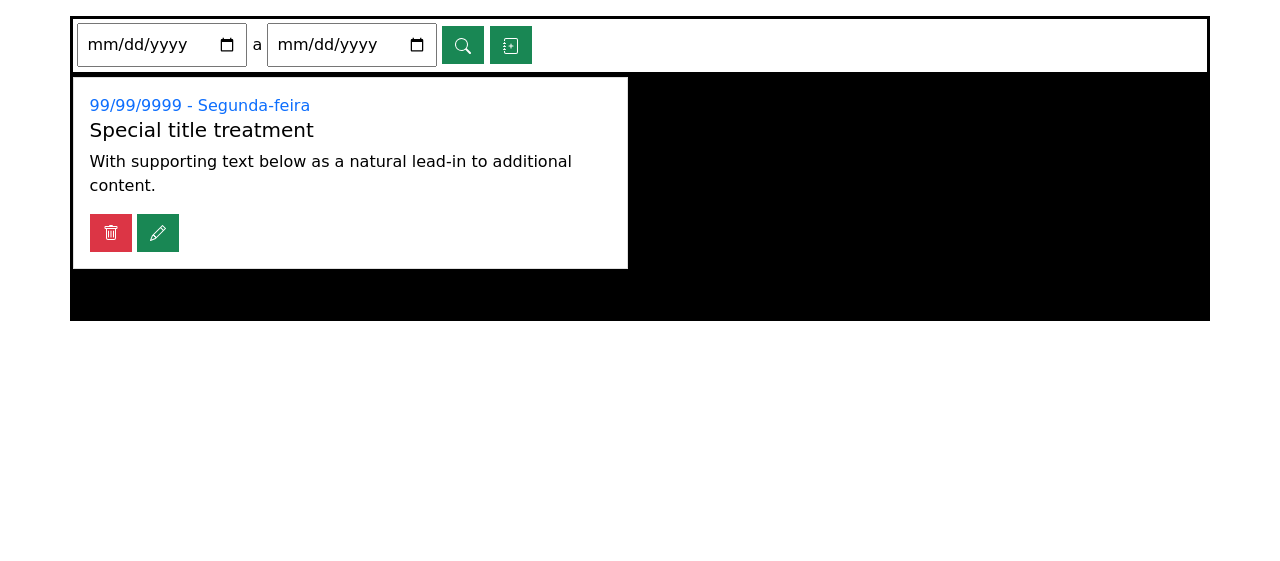
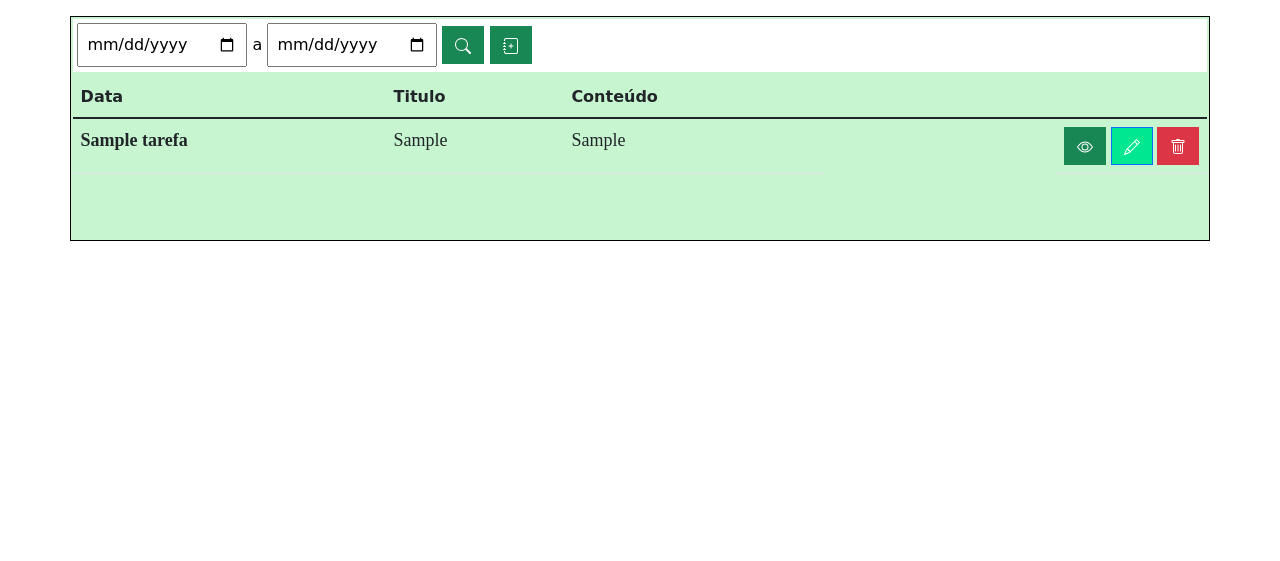
Before and after one commit to EdmilsonMedeiros/TaskListOnline, a PHP site: page /home.php in a window 1280 px wide. Shown: the part 64-625 px from the top of the page. Run offline with PHP 8.4, Linux system fonts and the light colour scheme; the visitor is signed in with stand-in values (Sample User, id 1); tables that the repository leaves empty or names only in its code hold one stand-in row (values such as "Sample post"); some web fonts are replaced.

Commit message:
Adicionado listar tarefas

```diff
--- a/css/style.css
+++ b/css/style.css
@@ -43,7 +43,7 @@ form a{
     padding: 0.1em;
     border: 1px solid #000;
     text-align: left;
-    background-color: #000;
+    background-color: #c6f5d0;
     color: #fff;
     font-size: 1em;
     clear: both;
@@ -178,3 +178,10 @@ footer a{
     border-radius: 0rem;
 
 }
+.td-button{
+    float: right;
+}
+.tbody-home{
+    font-family: serif;
+    font-size:large;
+}
--- a/home.php
+++ b/home.php
@@ -130,7 +130,7 @@ if(!(isset($_SESSION['email']))){
                 <div class="col-row">
                   <div class="col-12">
                     <form action="" method="POST">
-                      <a><input type="date" name="filter-date" id="filter-date"> a <input type="date" name="filter-date-2" id="filter-date-2"></a>
+                      <a><input type="date" class="form" name="filter-date" id="filter-date"> a <input type="date" name="filter-date-2" id="filter-date-2"></a>
                           <button type="submit" name="consult" class="btn btn-success btn-filtar float-right"><svg xmlns="http://www.w3.org/2000/svg" width="16" height="16" fill="currentColor" class="bi bi-search" viewBox="0 0 16 16">
   <path d="M11.742 10.344a6.5 6.5 0 1 0-1.397 1.398h-.001c.03.04.062.078.098.115l3.85 3.85a1 1 0 0 0 1.415-1.414l-3.85-3.85a1.007 1.007 0 0 0-.115-.1zM12 6.5a5.5 5.5 0 1 1-11 0 5.5 5.5 0 0 1 11 0z"/>
                     </svg>
@@ -148,34 +148,76 @@ if(!(isset($_SESSION['email']))){
                   </div>
                 </div>
               </div>
-                      <!--Card-->
+<!--Tarefas-->
 <div class="row">
-                          <div class="col-sm-6">
-                            <div class="card cardTarefa">
-                              <div class="card-body">
-                                <a href="" data-bs-toggle="modal" data-bs-target="#modalVer">99/99/9999 - Segunda-feira</a><br>
-                                <h5 class="card-title">Special title treatment</h5>
-                                <p class="card-text">With supporting text below as a natural lead-in to additional content.</p>
-                                <!-- <a href="#" class="btn btn-success">Go somewhere</a> -->
-                                  <button type="submit" class="btn btn-danger btn-excluir" value="" data-bs-toggle="modal" data-bs-target="#modalExcluir">
+    <div class="col-12">
+
+
+<table class="table">
+  <thead>
+    <tr>
+
+      <th scope="col">Data</th>
+      <th scope="col">Titulo</th>
+      <th scope="col">Conteúdo</th>
+      <th scope="col"></th>
+
+    </tr>
+  </thead>
+  <tbody class="tbody-home">
+      <?php
+        include("scripts/show_task.php");
+        while($_dados = mysqli_fetch_array($_querySelectTarefas)){
+      ?>
+        <tr>
+
+          <?php
+
+
+
+          ?>
+          <th style=""> <?php echo $_dados['titulo']; ?> </th>
+          <td> <?php echo $_dados['dataTarefa']; ?> </td>
+          <td> <?php echo $_dados['conteudo']; ?> </td>
+
+          <td class="td-button">
+            <button type="button" class="btn btn-success">
+<svg xmlns="http://www.w3.org/2000/svg" width="16" height="16" fill="currentColor" class="bi bi-eye" viewBox="0 0 16 16">
+  <path d="M16 8s-3-5.5-8-5.5S0 8 0 8s3 5.5 8 5.5S16 8 16 8zM1.173 8a13.133 13.133 0 0 1 1.66-2.043C4.12 4.668 5.88 3.5 8 3.5c2.12 0 3.879 1.168 5.168 2.457A13.133 13.133 0 0 1 14.828 8c-.058.087-.122.183-.195.288-.335.48-.83 1.12-1.465 1.755C11.879 11.332 10.119 12.5 8 12.5c-2.12 0-3.879-1.168-5.168-2.457A13.134 13.134 0 0 1 1.172 8z"/>
+  <path d="M8 5.5a2.5 2.5 0 1 0 0 5 2.5 2.5 0 0 0 0-5zM4.5 8a3.5 3.5 0 1 1 7 0 3.5 3.5 0 0 1-7 0z"/>
+</svg>
+            </button>
+            <button type="button" class="btn btn-primary">
+<svg xmlns="http://www.w3.org/2000/svg" width="16" height="16" fill="currentColor" class="bi bi-pencil" viewBox="0 0 16 16">
+  <path d="M12.146.146a.5.5 0 0 1 .708 0l3 3a.5.5 0 0 1 0 .708l-10 10a.5.5 0 0 1-.168.11l-5 2a.5.5 0 0 1-.65-.65l2-5a.5.5 0 0 1 .11-.168l10-10zM11.207 2.5 13.5 4.793 14.793 3.5 12.5 1.207 11.207 2.5zm1.586 3L10.5 3.207 4 9.707V10h.5a.5.5 0 0 1 .5.5v.5h.5a.5.5 0 0 1 .5.5v.5h.293l6.5-6.5zm-9.761 5.175-.106.106-1.528 3.821 3.821-1.528.106-.106A.5.5 0 0 1 5 12.5V12h-.5a.5.5 0 0 1-.5-.5V11h-.5a.5.5 0 0 1-.468-.325z"/>
+</svg>
+            </button>
+            <button type="button" class="btn btn-danger">
 <svg xmlns="http://www.w3.org/2000/svg" width="16" height="16" fill="currentColor" class="bi bi-trash" viewBox="0 0 16 16">
   <path d="M5.5 5.5A.5.5 0 0 1 6 6v6a.5.5 0 0 1-1 0V6a.5.5 0 0 1 .5-.5zm2.5 0a.5.5 0 0 1 .5.5v6a.5.5 0 0 1-1 0V6a.5.5 0 0 1 .5-.5zm3 .5a.5.5 0 0 0-1 0v6a.5.5 0 0 0 1 0V6z"/>
   <path fill-rule="evenodd" d="M14.5 3a1 1 0 0 1-1 1H13v9a2 2 0 0 1-2 2H5a2 2 0 0 1-2-2V4h-.5a1 1 0 0 1-1-1V2a1 1 0 0 1 1-1H6a1 1 0 0 1 1-1h2a1 1 0 0 1 1 1h3.5a1 1 0 0 1 1 1v1zM4.118 4 4 4.059V13a1 1 0 0 0 1 1h6a1 1 0 0 0 1-1V4.059L11.882 4H4.118zM2.5 3V2h11v1h-11z"/>
 </svg>
             </button>
-                                  <button type="submit" class="btn btn-success btn-editar" value="" data-bs-toggle="modal" data-bs-target="#modalEditar">
-                                      <svg xmlns="http://www.w3.org/2000/svg" width="16" height="16" fill="currentColor" class="bi bi-pencil" viewBox="0 0 16 16">
-                                      <path d="M12.146.146a.5.5 0 0 1 .708 0l3 3a.5.5 0 0 1 0 .708l-10 10a.5.5 0 0 1-.168.11l-5 2a.5.5 0 0 1-.65-.65l2-5a.5.5 0 0 1 .11-.168l10-10zM11.207 2.5 13.5 4.793 14.793 3.5 12.5 1.207 11.207 2.5zm1.586 3L10.5 3.207 4 9.707V10h.5a.5.5 0 0 1 .5.5v.5h.5a.5.5 0 0 1 .5.5v.5h.293l6.5-6.5zm-9.761 5.175-.106.106-1.528 3.821 3.821-1.528.106-.106A.5.5 0 0 1 5 12.5V12h-.5a.5.5 0 0 1-.5-.5V11h-.5a.5.5 0 0 1-.468-.325z"/>
-                                      </svg>
-                                  </button>
+          </td>
 
+
+        </tr>
+
+      <?php
+      }
+      ?>
+
+      <?php
+                if(mysqli_num_rows($_querySelectTarefas) == 0){
+                  echo "<tr><center><td><h1 style='color:#dee2e6; font-family:serif;'>Nenhuma tarefa foi adicionada</h1></td></center></tr>";
+                }
+      ?>
+
+  </tbody>
+</table>
   </div>
 </div>
-                          </div>
-                          <!--Card-->
-                        <br>
-                        </div>
-
+<!--Tarefas-->
           <br><br>
         <footer class="footer fixed-bottom">
         <a id="email" href="mailto:tesklist@tasklist.com.br">tesklist@tasklist.com.br</a>
--- /dev/null
+++ b/scripts/show_task.php
@@ -0,0 +1,14 @@
+<?php
+session_start();
+include("connect.php");
+
+$_emailSession = $_SESSION['email'];
+$_querySelect = "SELECT id FROM users WHERE email = '$_emailSession'";
+$_result = mysqli_query($con, $_querySelect);
+$id = mysqli_fetch_array($_result);
+$id = $id['id'];
+
+$_querySelectTarefas = "SELECT titulo, conteudo, dataTarefa FROM tarefas WHERE id_user = '$id'";
+$_querySelectTarefas = mysqli_query($con, $_querySelectTarefas);
+
+?>
--- a/scripts/task_save.php
+++ b/scripts/task_save.php
@@ -20,5 +20,4 @@ if ($_emailSessao != null) {
 }else{
 	header("Location: ../");
 }
-
 ?>
--- a/user.php
+++ b/user.php
@@ -32,7 +32,6 @@ if(!(isset($_SESSION['email']))){
                 <img src="img/icone.png" class="img-fluid img-icon"/>
                 Task List Online
                 </button>
-
                 <ul class="dropdown-menu">
                   <li><a href="index.php">Início</a></li>
                   <li><a href="">Alterar dados</a></li>
```
Also changed, not shown: scripts/testes.php (+8 -0 lines). Lines whose indentation alone changed are shown as unchanged.
